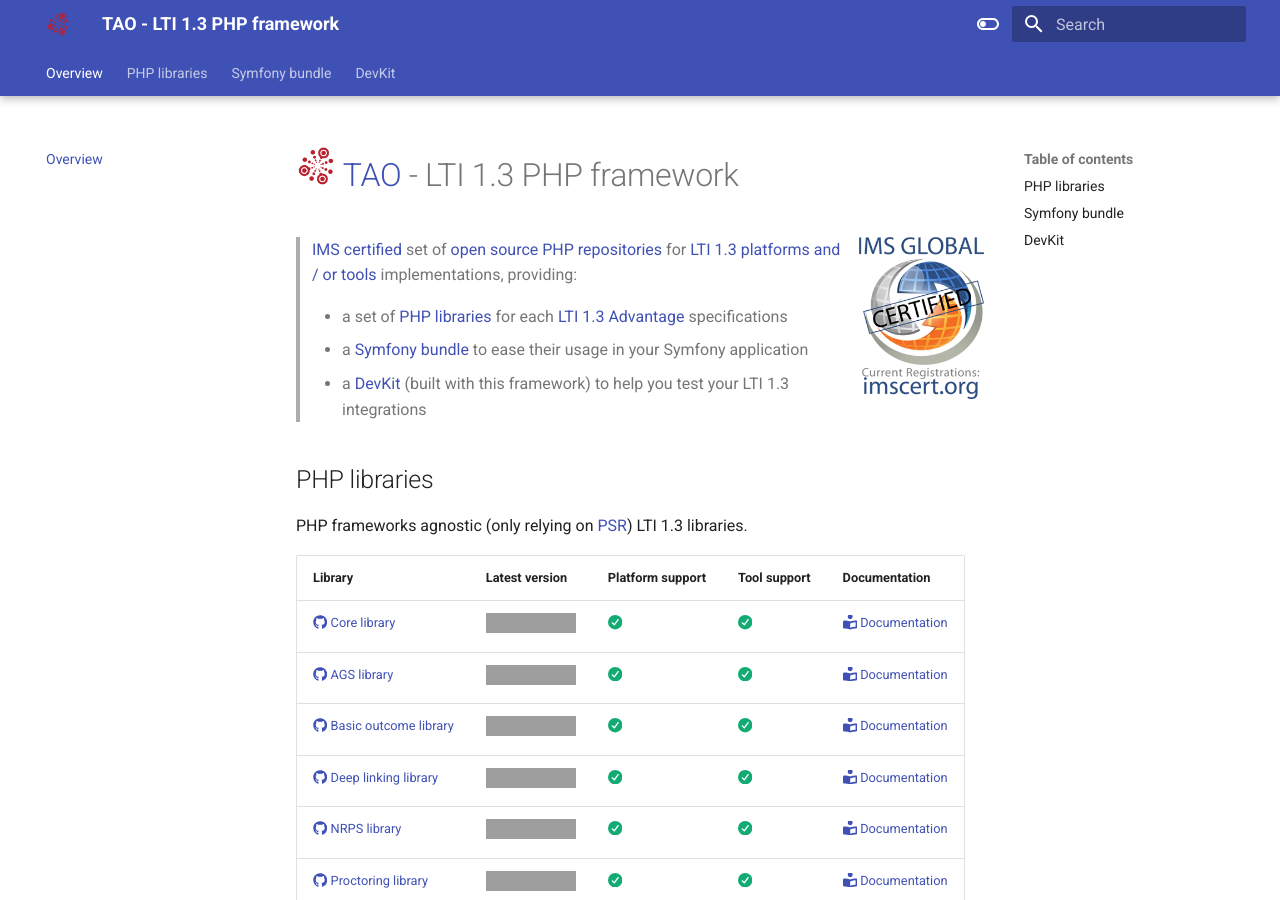
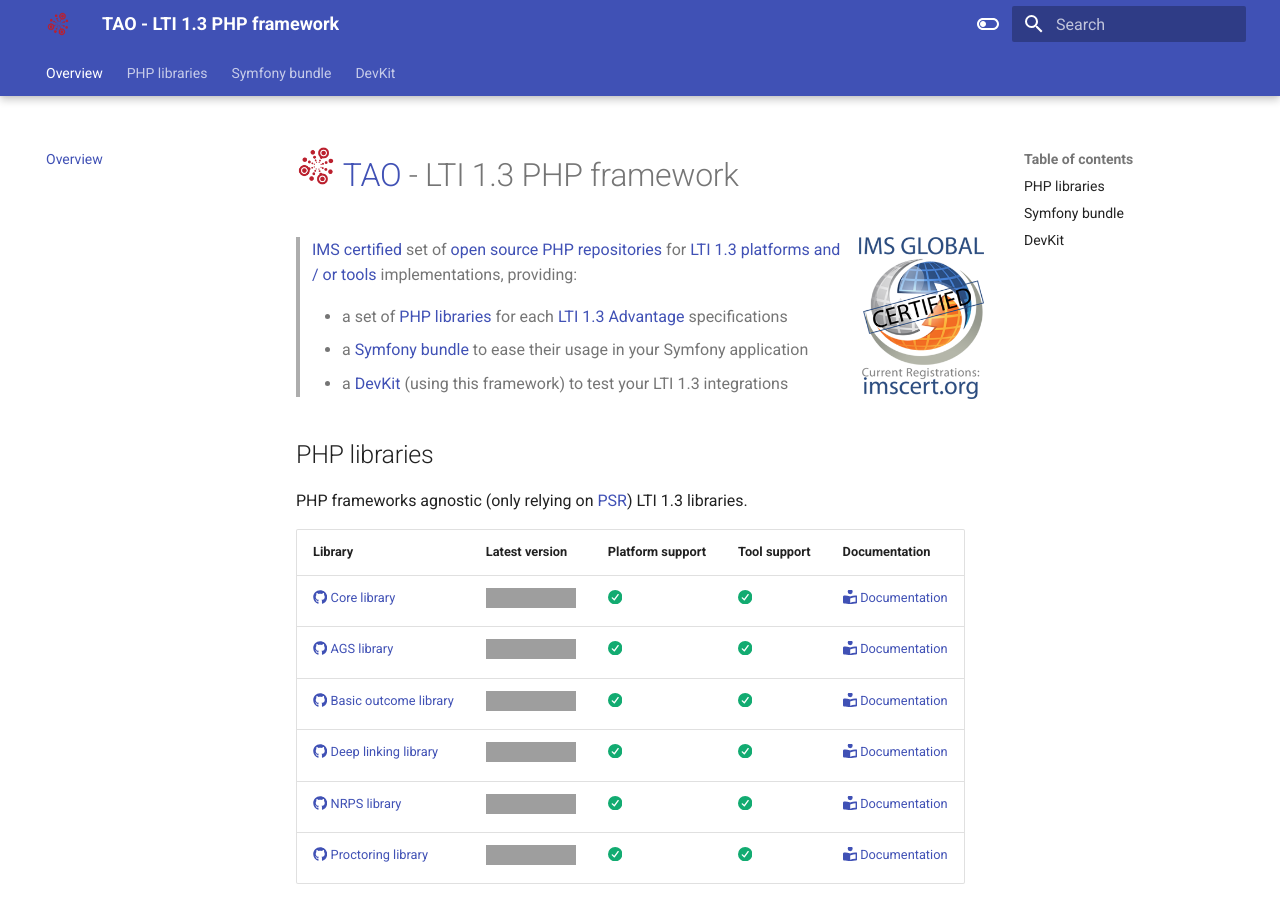
Before and after one commit to oat-sa/doc-lti1p3, an MkDocs documentation site: the page built from docs/index.md, in a window 1280 px wide and 900 px high, cut to the strip 0-900 px from the top of the window. Built offline with MkDocs 1.6.1 and Material for MkDocs 9.7.7, drawn with Linux system fonts in a browser that asks for light colours; grey boxes are pictures that could not be loaded.

Commit message:
feat: content

```diff
--- a/docs/index.md
+++ b/docs/index.md
@@ -5,7 +5,7 @@
 >
 > - a set of [PHP libraries](#php-libraries) for each [LTI 1.3 Advantage](http://www.imsglobal.org/lti-advantage-overview) specifications
 > - a [Symfony bundle](#symfony-bundle) to ease their usage in your Symfony application
-> - a [DevKit](#devkit) (built with this framework) to help you test your LTI 1.3 integrations
+> - a [DevKit](#devkit) (using this framework) to test your LTI 1.3 integrations
 
 ## PHP libraries
 
```
